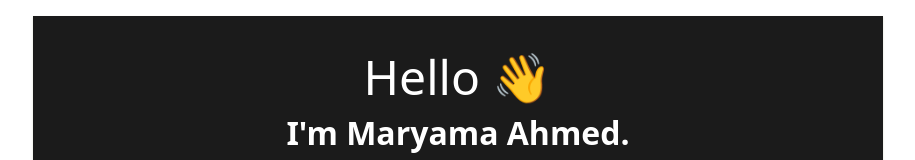
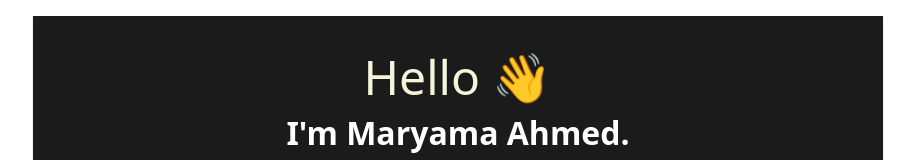
Before and after one commit to ZaamiAhmed/MaryamAhmed, a React (Create React App) app in the folder my-portfolio/: page / in a window 1280 px wide. Shown: the top 160 px of the page, without its empty margins (182-1097 px from the left). Built offline with nearby package versions, Linux system fonts and the light colour scheme.

Commit message:
added color

```diff
--- a/my-portfolio/src/components/Intro.css
+++ b/my-portfolio/src/components/Intro.css
@@ -18,6 +18,7 @@
 .intro h1{
     font-size: 3rem;
     margin-bottom: 0.5rem;
+    color: beige;
 }
 .intro h2{
     font-size: 2rem;
```
